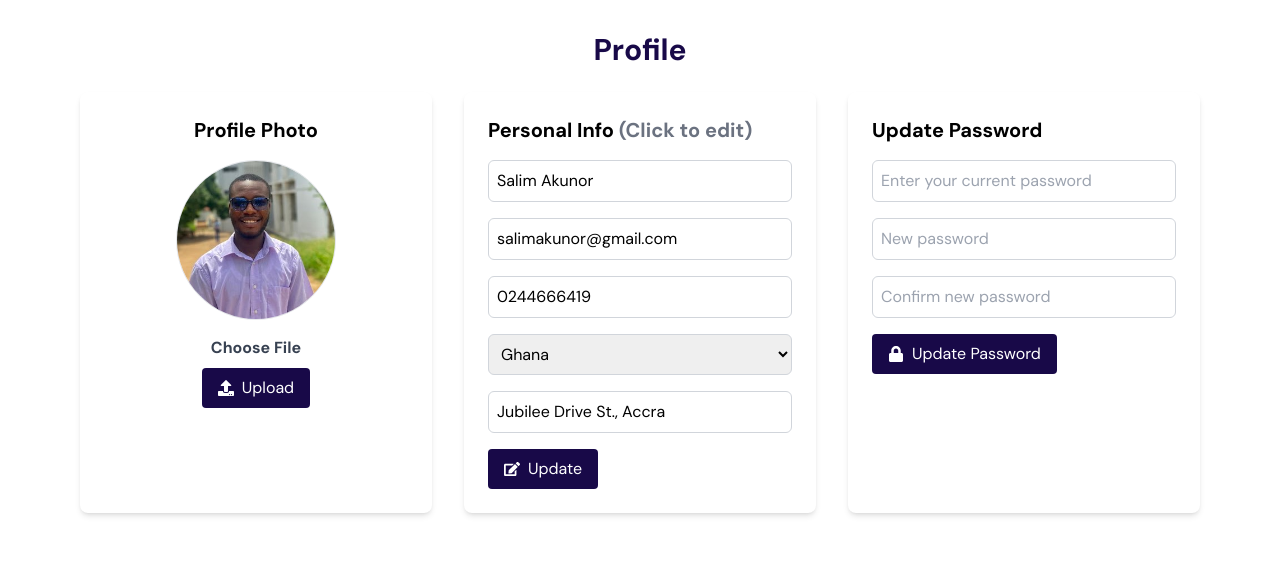
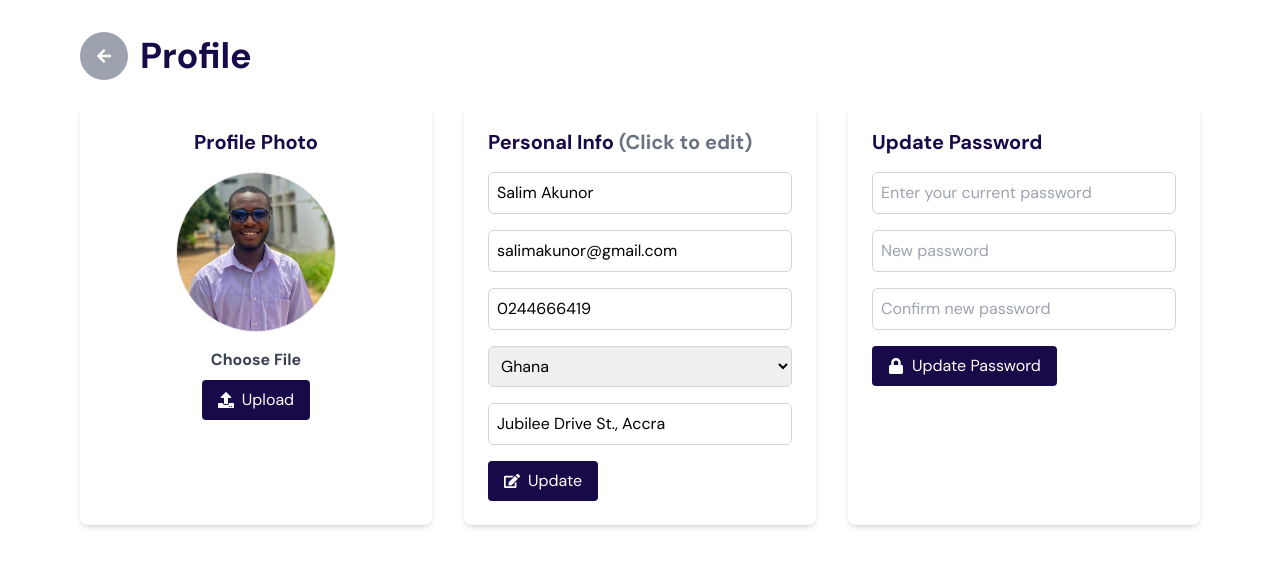
Before and after one commit to hydi-official/HCI, a React (Create React App) app: page /profile in a window 1280 px wide. Shown: the top 566 px of the page. Built offline with nearby package versions, Linux system fonts and the light colour scheme.

Commit message:
back buttons implemented in profile, signin and signup pages

```diff
--- a/src/pages/Account/SignIn.js
+++ b/src/pages/Account/SignIn.js
@@ -1,6 +1,6 @@
 import React, { useState } from "react";
 import { Link, useNavigate } from "react-router-dom";
-import { logoLight } from "../../assets/images";
+import { FaArrowLeft } from 'react-icons/fa';
 import frame2 from "../../assets/images/heather-ford-5gkYsrH_ebY-unsplash.jpg";
 import frame1 from "../../assets/images/SignIn.png";
 import frame3 from "../../assets/images/formie.png";
@@ -68,9 +68,15 @@ const SignIn = () => {
             </Link>
           </div>
         ) : (
-          <form className="w-[500px] md:w-[450px] h-[500px] flex flex-col items-center justify-center bg-white bg-opacity-90 p-8 rounded-lg">
-
-            <div>
+          <form className="relative w-[500px] md:w-[450px] h-[500px] flex flex-col items-center justify-center bg-white bg-opacity-90 p-8 rounded-lg">
+            <div className="absolute top-4 left-4">
+              <Link to='/'>
+                <div className="bg-[#949292] p-3 text-4xl rounded-full">
+                  <FaArrowLeft className="text-white" />
+                </div>
+              </Link>
+            </div>
+            <div className="mb-4">
               <img src={frame3} alt="Form Illustration" />
             </div>
             <div className="w-full flex flex-col gap-4">
@@ -80,7 +86,7 @@ const SignIn = () => {
                 <input
                   onChange={handleEmail}
                   value={email}
-                  className="w-full h-10 px-4 text-base font-medium rounded-md border  outline-none shadow-md"
+                  className="w-full h-10 px-4 text-base font-medium rounded-md border outline-none shadow-md"
                   type="email"
                   placeholder="Email"
                 />
--- a/src/pages/Account/SignUp.js
+++ b/src/pages/Account/SignUp.js
@@ -4,6 +4,8 @@ import { logoLight } from "../../assets/images";
 import frame2 from "../../assets/images/heather-ford-5gkYsrH_ebY-unsplash.jpg";
 import frame1 from "../../assets/images/SignIn.png";
 import frame3 from "../../assets/images/SignUp.png";
+import { FaArrowLeft } from 'react-icons/fa';
+
 
 const SignUp = () => {
   const [email, setEmail] = useState("");
@@ -69,7 +71,13 @@ const SignUp = () => {
           </div>
         ) : (
           <form className="w-[500px] md:w-[450px] h-[600px] flex flex-col items-center justify-center bg-white bg-opacity-90 p-8 rounded-lg">
-
+             <div className="absolute top-4 left-4">
+              <Link to='/'>
+                <div className="bg-[#949292] p-3 text-4xl rounded-full">
+                  <FaArrowLeft className="text-white" />
+                </div>
+              </Link>
+            </div>
             <div>
               <img src={frame3} alt="Form Illustration" />
             </div>
--- a/src/pages/Profile.js
+++ b/src/pages/Profile.js
@@ -1,15 +1,22 @@
 import React from 'react';
-import { FaUpload, FaEdit, FaLock } from 'react-icons/fa';
+import { FaUpload, FaEdit, FaLock, FaArrowLeft } from 'react-icons/fa';
 import profileImage from '../assets/images/edi.jpg';
-
+import { Link } from 'react-router-dom';
 const Profile = () => {
   return (
     <div className="max-w-6xl mx-auto px-4 py-8">
-      <h2 className="text-3xl font-bold mb-6 text-center text-[#180948]">Profile</h2>
+      <div className="flex items-center mb-6">
+        <Link to='/'>
+        <div className="bg-gray-400 p-4 rounded-full mr-3">
+          <FaArrowLeft className="text-white" />
+        </div>
+        </Link>
+        <h2 className="text-4xl font-bold text-[#180948]">Profile</h2>
+      </div>
       <div className="flex flex-col lg:flex-row gap-8">
         {/* Profile Photo */}
         <div className="bg-white p-6 rounded-lg shadow-md flex flex-col items-center w-full lg:w-1/3">
-          <h3 className="text-xl font-semibold mb-4">Profile Photo</h3>
+          <h3 className="text-xl font-semibold mb-4 text-[#180948]">Profile Photo</h3>
           <img
             src={profileImage}
             alt="Profile"
@@ -26,7 +33,7 @@ const Profile = () => {
         </div>
         {/* Personal Info */}
         <div className="bg-white p-6 rounded-lg shadow-md w-full lg:w-1/3">
-          <h3 className="text-xl font-semibold mb-4">Personal Info <span className="text-gray-500">(Click to edit)</span></h3>
+          <h3 className="text-xl font-semibold mb-4 text-[#180948]">Personal Info <span className="text-gray-500">(Click to edit)</span></h3>
           <form>
             <div className="mb-4">
               <input
@@ -77,7 +84,7 @@ const Profile = () => {
         </div>
         {/* Update Password */}
         <div className="bg-white p-6 rounded-lg shadow-md w-full lg:w-1/3">
-          <h3 className="text-xl font-semibold mb-4">Update Password</h3>
+          <h3 className="text-xl font-semibold mb-4 text-[#180948]">Update Password</h3>
           <form>
             <div className="mb-4">
               <input
```
